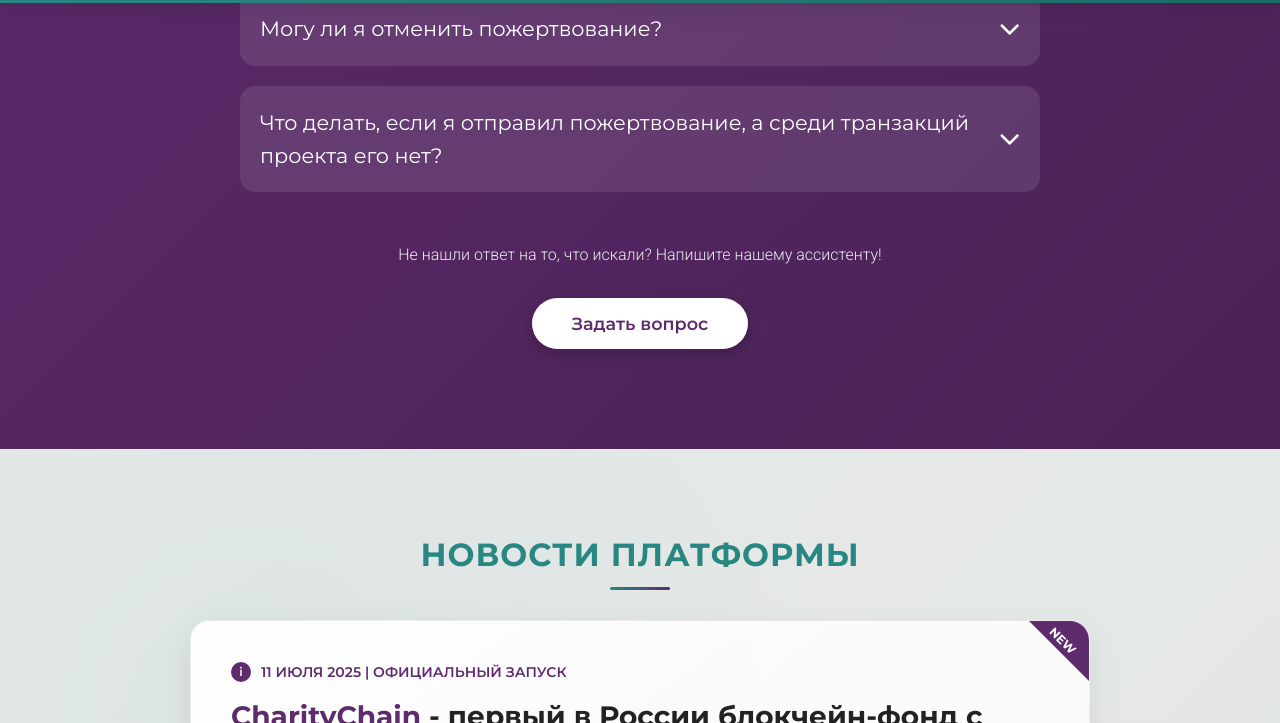
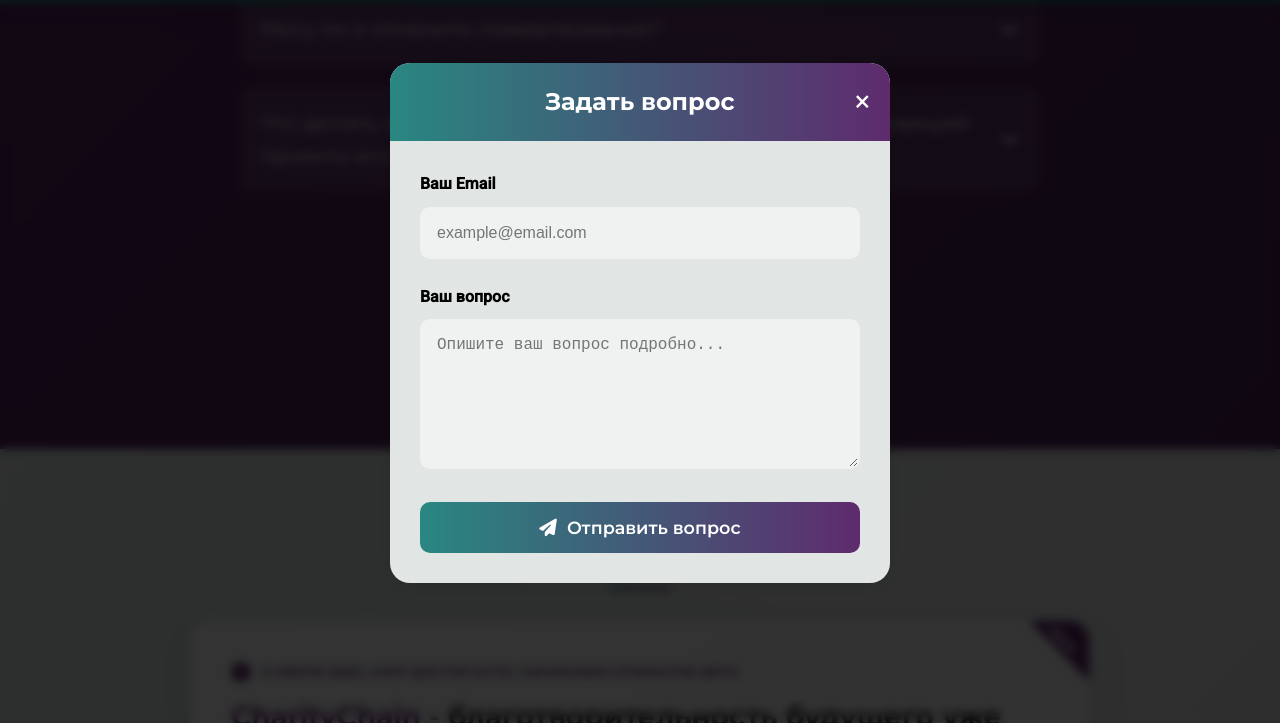
Before and after one commit to mirotvoretts/blockchain-hackathon, a plain HTML site: page src/index.html in a window 1280 px wide. Both pictures are taken after a click on the button "Задать вопрос". Shown: the part 3333-4056 px from the top of the page. Drawn offline with Linux system fonts and the light colour scheme.

Commit message:
feat: add modal for asking questions

```diff
--- a/src/css/common.css
+++ b/src/css/common.css
@@ -2,10 +2,10 @@
 	--primary: #298781;
 	--primary-light: #3a9e97;
 	--primary-dark: #1e6a65;
-    --secondary: #5E2B6D;
+	--secondary: #5e2b6d;
 	--secondary-light: #7d3a92;
 	--secondary-dark: #4a2257;
-    --light: #EFF2F1;
+	--light: #eff2f1;
 	--white: #ffffff;
 	--light-alt: #e1e5e4;
 	--dark: #000000;
@@ -24,7 +24,7 @@
 	--light: #121212;
 	--white: #000000;
 	--light-alt: #1e1e1e;
-    --dark: #EFF2F1;
+	--dark: #eff2f1;
 	--dark-alt: #d0d3d2;
 	--gray: #c7ced5;
 	--shadow: 0 4px 20px rgba(0, 0, 0, 0.3);
@@ -85,9 +85,15 @@ body {
 }
 
 @keyframes pulse {
-    0% { transform: scale(1); }
-    50% { transform: scale(1.1); }
-    100% { transform: scale(1); }
+	0% {
+		transform: scale(1);
+	}
+	50% {
+		transform: scale(1.1);
+	}
+	100% {
+		transform: scale(1);
+	}
 }
 
 .header-links {
@@ -158,7 +164,6 @@ body {
 	color: var(--white);
 }
 
-
 .btn-theme {
 	background-color: var(--light-alt);
 	color: var(--dark-alt);
@@ -201,7 +206,6 @@ body {
 	width: 40px;
 	height: 40px;
 }
-
 
 .footer {
 	background: linear-gradient(90deg, var(--primary), var(--secondary));
@@ -365,7 +369,11 @@ body {
 }
 
 .btn-submit:hover {
-    background: linear-gradient(90deg, var(--primary-light), var(--secondary-light));
+	background: linear-gradient(
+		90deg,
+		var(--primary-light),
+		var(--secondary-light)
+	);
 	transform: translateY(-3px);
 }
 
@@ -520,3 +528,147 @@ body {
 	width: 100%;
 	justify-content: center;
 }
+
+/* Модальное окно вопроса */
+#questionModal {
+	display: none;
+	position: fixed;
+	top: 0;
+	left: 0;
+	width: 100%;
+	height: 100%;
+	background-color: rgba(0, 0, 0, 0.8);
+	backdrop-filter: blur(5px);
+	z-index: 2000;
+	justify-content: center;
+	align-items: center;
+	animation: fadeIn 0.3s ease-out;
+}
+
+@keyframes fadeIn {
+	from {
+		opacity: 0;
+	}
+	to {
+		opacity: 1;
+	}
+}
+
+#questionModal .modal-content {
+	background: var(--light-alt);
+	border-radius: 20px;
+	width: 90%;
+	max-width: 500px;
+	box-shadow: var(--shadow);
+	overflow: hidden;
+	transform: translateY(0);
+	transition: transform 0.3s ease-out;
+}
+
+#questionModal .modal-header {
+	background: linear-gradient(90deg, var(--primary), var(--secondary));
+	padding: 20px;
+	color: var(--white);
+	position: relative;
+}
+
+#questionModal .modal-title {
+	font-family: 'Montserrat', sans-serif;
+	font-size: 1.5rem;
+	text-align: center;
+	margin: 0;
+}
+
+#questionModal .close-modal {
+	position: absolute;
+	top: 15px;
+	right: 20px;
+	font-size: 1.8rem;
+	color: var(--white);
+	cursor: pointer;
+	transition: var(--transition);
+}
+
+#questionModal .close-modal:hover {
+	transform: rotate(90deg);
+}
+
+#questionModal .modal-body {
+	padding: 30px;
+}
+
+#questionModal .form-group {
+	margin-bottom: 25px;
+}
+
+#questionModal .form-group label {
+	display: block;
+	margin-bottom: 10px;
+	font-weight: 600;
+	color: var(--dark);
+}
+
+#questionModal .form-control {
+	width: 100%;
+	padding: 15px;
+	border: 2px solid var(--light);
+	border-radius: 10px;
+	font-size: 1rem;
+	transition: var(--transition);
+	background-color: var(--light);
+	color: var(--dark);
+}
+
+#questionModal .form-control:focus {
+	border-color: var(--primary);
+	outline: none;
+	box-shadow: 0 0 0 3px rgba(41, 135, 129, 0.2);
+}
+
+#questionModal textarea.form-control {
+	min-height: 150px;
+	resize: vertical;
+}
+
+#questionModal .btn-submit {
+	background: linear-gradient(90deg, var(--primary), var(--secondary));
+	color: var(--white);
+	border: none;
+	padding: 15px;
+	border-radius: 10px;
+	font-family: 'Montserrat', sans-serif;
+	font-weight: 600;
+	font-size: 1.1rem;
+	cursor: pointer;
+	transition: var(--transition);
+	width: 100%;
+	display: flex;
+	align-items: center;
+	justify-content: center;
+	gap: 10px;
+}
+
+#questionModal .btn-submit:hover {
+	background: linear-gradient(
+		90deg,
+		var(--primary-light),
+		var(--secondary-light)
+	);
+	transform: translateY(-3px);
+	box-shadow: 0 5px 15px rgba(0, 0, 0, 0.2);
+}
+
+/* Темная тема */
+.dark-theme #questionModal .modal-content {
+	background: var(--dark-alt);
+}
+
+.dark-theme #questionModal .form-group label {
+	color: var(--light);
+}
+
+.dark-theme #questionModal .form-control {
+	background-color: var(--dark);
+	color: var(--light);
+	border-color: var(--dark);
+}
--- a/src/index.html
+++ b/src/index.html
@@ -331,6 +331,92 @@
 						</h4>
 						<button class="btn-ask" id="askQuestionBtn">Задать вопрос</button>
 					</div>
+
+					<!-- Модальное окно с формой -->
+					<div class="modal" id="questionModal">
+						<div class="modal-content">
+							<div class="modal-header">
+								<h3 class="modal-title">Задать вопрос</h3>
+								<span class="close-modal" id="closeQuestionModal">&times;</span>
+							</div>
+							<div class="modal-body">
+								<form id="questionForm">
+									<div class="form-group">
+										<label for="userEmail">Ваш Email</label>
+										<input
+											type="email"
+											id="userEmail"
+											class="form-control"
+											placeholder="example@email.com"
+											required
+										/>
+									</div>
+									<div class="form-group">
+										<label for="userQuestion">Ваш вопрос</label>
+										<textarea
+											id="userQuestion"
+											class="form-control"
+											rows="5"
+											placeholder="Опишите ваш вопрос подробно..."
+											required
+										></textarea>
+									</div>
+									<button type="submit" class="btn-submit">
+										<i class="fas fa-paper-plane"></i> Отправить вопрос
+									</button>
+								</form>
+							</div>
+						</div>
+					</div>
+
+					<script>
+						document.addEventListener('DOMContentLoaded', function () {
+							const askQuestionBtn = document.getElementById('askQuestionBtn')
+							const questionModal = document.getElementById('questionModal')
+							const closeQuestionModal =
+								document.getElementById('closeQuestionModal')
+							const questionForm = document.getElementById('questionForm')
+
+							if (askQuestionBtn) {
+								askQuestionBtn.addEventListener('click', function () {
+									questionModal.style.display = 'flex'
+									document.body.style.overflow = 'hidden'
+								})
+							}
+
+							if (closeQuestionModal) {
+								closeQuestionModal.addEventListener('click', function () {
+									questionModal.style.display = 'none'
+									document.body.style.overflow = 'auto'
+								})
+							}
+
+							window.addEventListener('click', function (event) {
+								if (event.target === questionModal) {
+									questionModal.style.display = 'none'
+									document.body.style.overflow = 'auto'
+								}
+							})
+
+							if (questionForm) {
+								questionForm.addEventListener('submit', function (e) {
+									e.preventDefault()
+
+									const email = document.getElementById('userEmail').value
+									const question = document.getElementById('userQuestion').value
+
+									console.log('Отправка вопроса:', { email, question })
+									alert(
+										'Спасибо за ваш вопрос! Мы ответим вам в ближайшее время.'
+									)
+
+									questionModal.style.display = 'none'
+									document.body.style.overflow = 'auto'
+									questionForm.reset()
+								})
+							}
+						})
+					</script>
 				</div>
 			</section>
 		</main>
@@ -459,7 +545,7 @@
 							"
 							>i</span
 						>
-						11 ИЮЛЯ 2025 | ОФИЦИАЛЬНЫЙ ЗАПУСК
+						11 ИЮЛЯ 2025 | MVP ДОСТИГНУТО, НАЧИНАЕМ ОТКРЫТОЕ БЕТА
 					</div>
 
 					<h3
@@ -470,8 +556,8 @@
 							line-height: 1.3;
 						"
 					>
-						<span style="color: #5e2b6d">CharityChain</span> - первый в России
-						блокчейн-фонд с открытым кодом
+						<span style="color: #5e2b6d">CharityChain</span> -
+						благотворительность будущего уже здесь!
 					</h3>
 
 					<p
@@ -703,11 +789,6 @@
 								><i class="fas fa-phone"></i> +7 (999) 123-45-67</a
 							>
 						</li>
-						<li>
-							<a href="#"
-								><i class="fas fa-map-marker-alt"></i> Москва, ул. Добрая, 1</a
-							>
-						</li>
 					</ul>
 				</div>
 			</div>
```
Also changed, not shown: src/profile.html (+0 -5 lines), src/projects.html (+0 -1 lines). Lines whose indentation alone changed are shown as unchanged.
